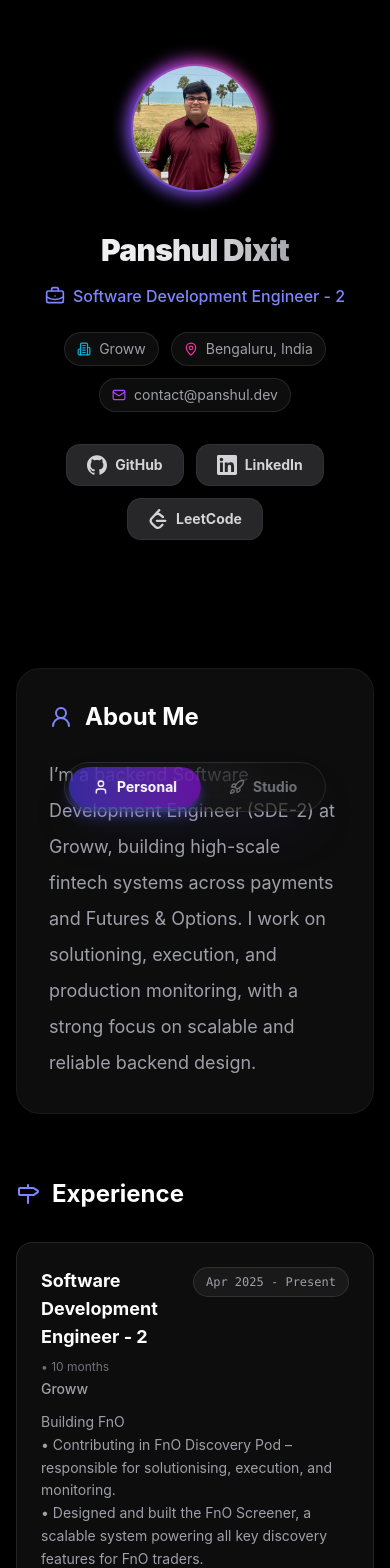
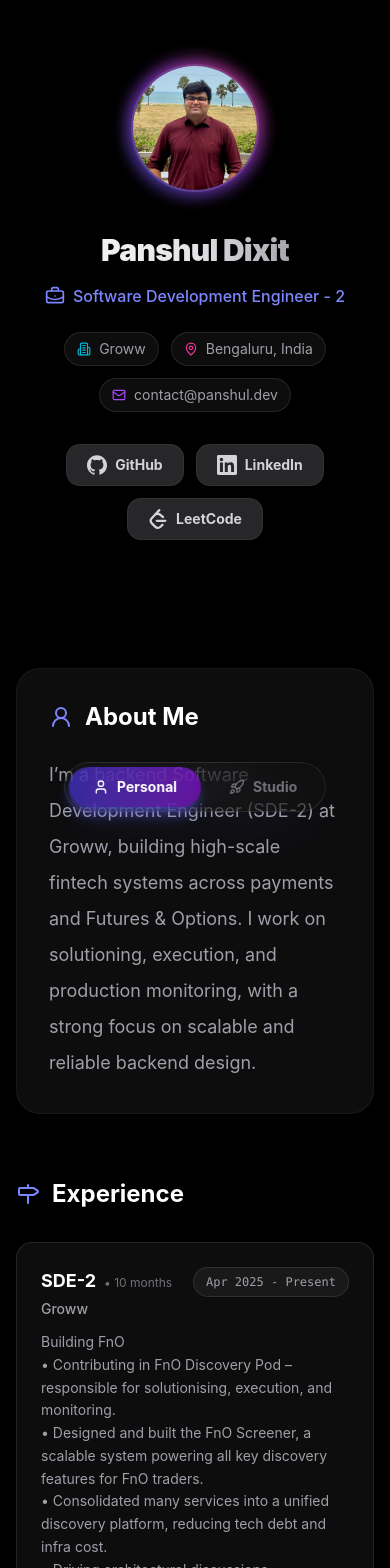
Before and after one commit to Mostly-Works-Studio/portfolio-web-app, a React (Vite) app: page /personal in a window 390 px wide. Shown: the top 1568 px of the page. Built offline with nearby package versions, Linux system fonts and the light colour scheme.

Commit message:
refactor: Add short role titles for mobile display and reduce profile glow opacity
Add shortRole field to experience data and display abbreviated role titles on small screens. Reduce profile image glow opacity from 100 to 75 for both personal and studio portfolios.

```diff
--- a/src/app/components/PersonalPortfolio.tsx
+++ b/src/app/components/PersonalPortfolio.tsx
@@ -6,17 +6,8 @@
   SiGithub,
   SiLinkedin,
   SiLeetcode,
-  SiReact,
-  SiTypescript,
-  SiNodedotjs,
-  SiNextdotjs,
-  SiTailwindcss,
-  SiPostgresql,
-  SiAmazon,
-  SiDocker,
   SiGraphql,
   SiRedis,
-  SiFigma,
   SiSpringboot,
   SiApachekafka,
   SiCloudflareworkers,
@@ -81,7 +72,7 @@
       {/* Hero Section */}
       <motion.div variants={item} className="flex flex-col md:flex-row gap-10 items-center mb-32">
         <div className="relative">
-          <div className="absolute -inset-1 bg-gradient-to-tr from-indigo-500 via-purple-500 to-pink-500 rounded-full blur opacity-100"></div>
+          <div className="absolute -inset-1 bg-gradient-to-tr from-indigo-500 via-purple-500 to-pink-500 rounded-full blur opacity-75"></div>
           <img
             src={personalData.profile.image}
             alt="Profile"
@@ -171,6 +162,7 @@
                 <ExperienceItem
                   key={index}
                   role={exp.role}
+                  shortRole={exp.shortRole}
                   company={exp.company}
                   fromDate={exp.fromDate}
                   toDate={exp.toDate}
@@ -268,7 +260,7 @@
   );
 }
 
-function ExperienceItem({ role, company, fromDate, toDate, description }: { role: string, company: string, fromDate: string, toDate: string | null, description: string }) {
+function ExperienceItem({ role, shortRole, company, fromDate, toDate, description }: { role: string, shortRole: string, company: string, fromDate: string, toDate: string | null, description: string }) {
   // Parse dates in DD/MM/YYYY format
   const parseDate = (dateStr: string) => {
     const [day, month, year] = dateStr.split('/').map(Number);
@@ -310,7 +302,10 @@
       <div className="flex flex-row items-start justify-between gap-3 mb-3">
         <div className="flex-1 min-w-0">
           <div className="flex items-baseline gap-2 flex-wrap">
-            <h4 className="text-lg font-bold text-white">{role}</h4>
+            <h4 className="text-lg font-bold text-white">
+              <span className="hidden sm:inline">{role}</span>
+              <span className="sm:hidden">{shortRole}</span>
+            </h4>
             <span className="text-xs text-zinc-500">• {duration}</span>
           </div>
           <div className="text-sm font-medium text-zinc-400 mt-1">{company}</div>
--- a/src/app/components/StudioPortfolio.tsx
+++ b/src/app/components/StudioPortfolio.tsx
@@ -44,7 +44,7 @@
       <motion.div variants={item} className="text-center mb-32">
         <div className="inline-flex items-center justify-center mb-8">
           <div className="relative">
-            <div className="absolute -inset-1 bg-gradient-to-tr from-indigo-500 via-purple-500 to-pink-500 rounded-full blur opacity-100"></div>
+            <div className="absolute -inset-1 bg-gradient-to-tr from-indigo-500 via-purple-500 to-pink-500 rounded-full blur opacity-75"></div>
             <img
               src={studioData.studio.logo}
               alt="Mostly Works Studio"
--- a/src/app/data/personalData.ts
+++ b/src/app/data/personalData.ts
@@ -24,6 +24,7 @@
     experience: [
         {
             role: "Software Development Engineer - 2",
+            shortRole: "SDE-2",
             company: "Groww",
             fromDate: "01/04/2025",
             toDate: null,
@@ -31,6 +32,7 @@
         },
         {
             role: "Software Development Engineer - 1",
+            shortRole: "SDE-1",
             company: "Groww",
             fromDate: "05/06/2023",
             toDate: "31/03/2025",
@@ -38,6 +40,7 @@
         },
         {
             role: "Software Development Intern",
+            shortRole: "SDE Intern",
             company: "Groww",
             fromDate: "02/01/2023",
             toDate: "02/06/2023",
@@ -45,6 +48,7 @@
         },
         {
             role: "Software Development Intern",
+            shortRole: "SDE Intern",
             company: "Groww",
             fromDate: "11/05/2022",
             toDate: "29/07/2022",
```
